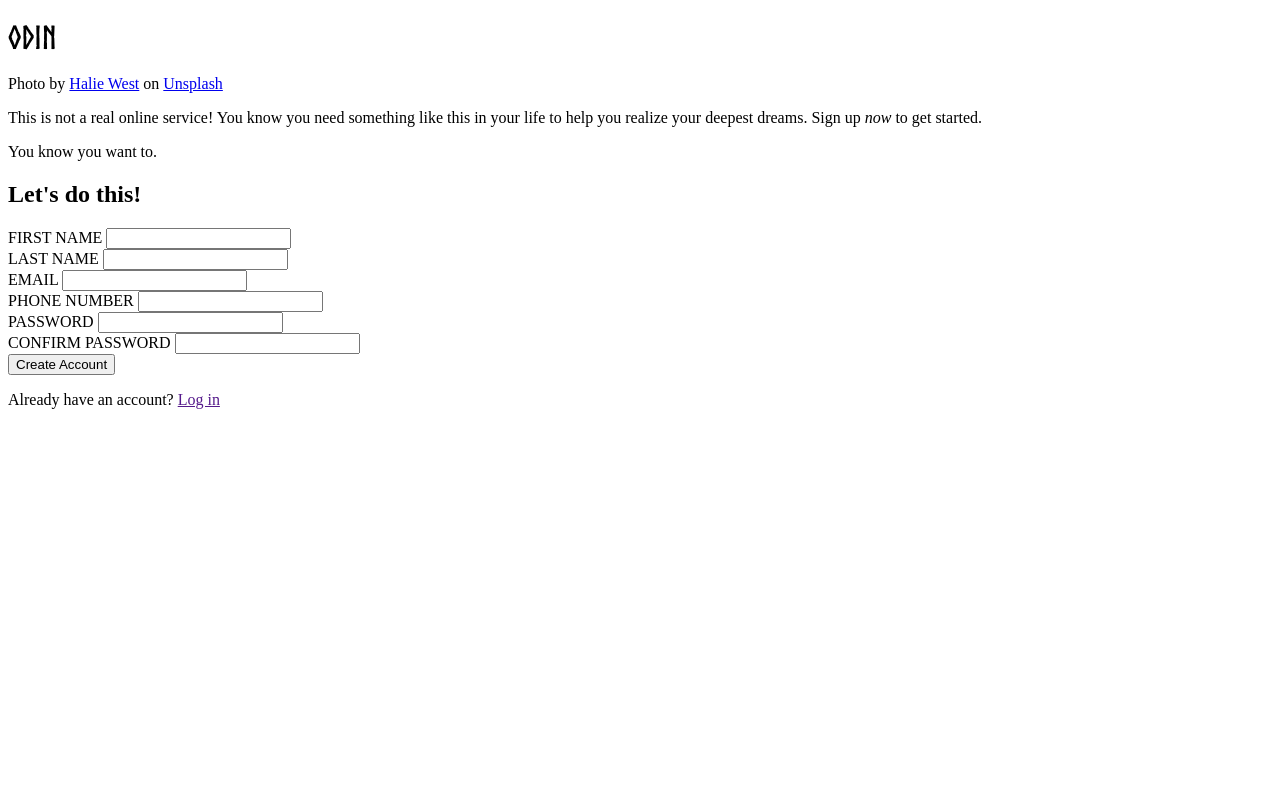
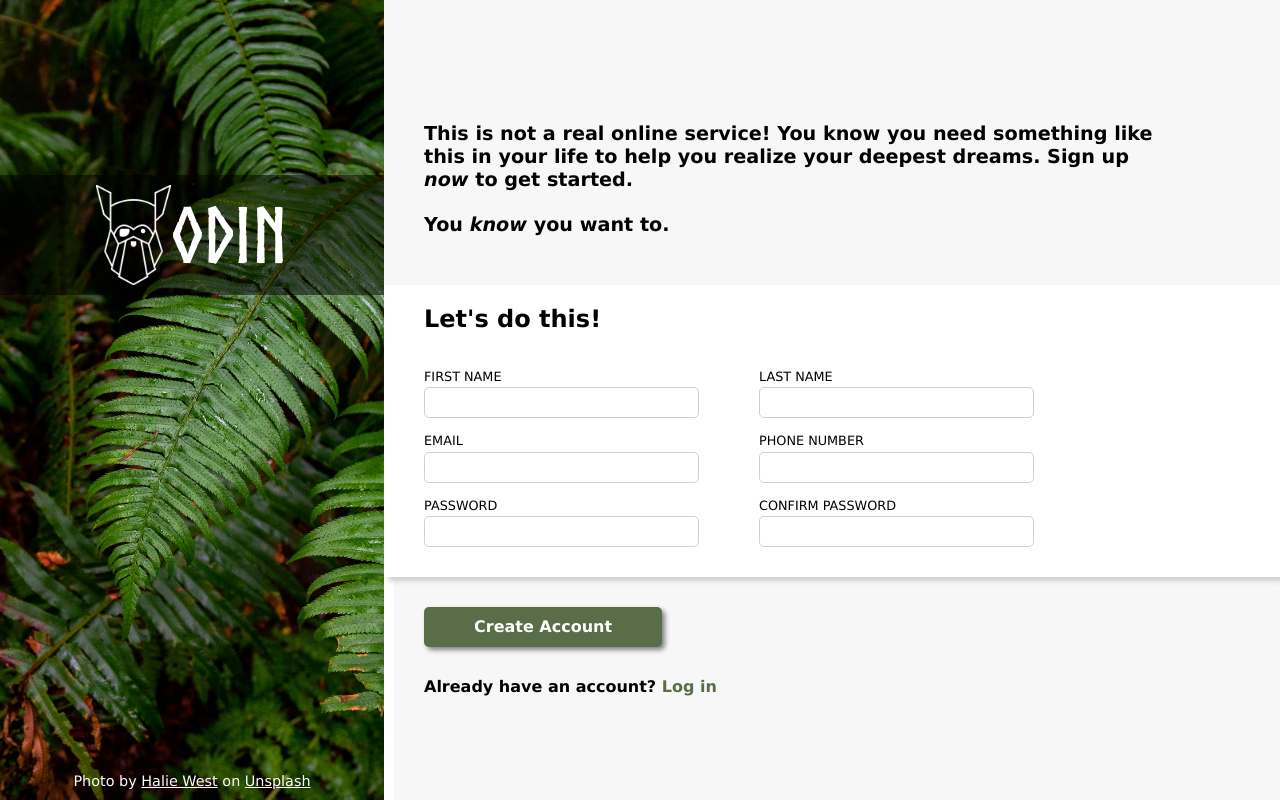
Before and after one commit to Jordan-9999/Sign-up-Form, a plain HTML site: page index.html in a window 1280 px wide. Drawn offline with Linux system fonts and the light colour scheme; files whose address does not match are found by name.

Commit message:
Finished CSS and tweaked html

```diff
--- a/index.html
+++ b/index.html
@@ -9,20 +9,24 @@
 <body>
 
 
+
     <div class="background">
         <div class="logo-banner">
-        <!--<img src="/home/jordan/repos/Sign-up-Form/images/odin-lined.png" alt="odin logo">-->
+            <img  class="logo-img" src="/home/jordan/repos/Sign-up-Form/images/odin-lined.png" alt="odin logo">
         <h1 class="company-logo">ODIN</h1>
         </div>
 
-    <!--<img src="/home/jordan/repos/Sign-up-Form/images/halie-west-25xggax4bSA-unsplash.jpg" alt="green leaves">-->
+
 
         <p>Photo by <a href="https://unsplash.com/@haliewestphoto?utm_content=creditCopyText&utm_medium=referral&utm_source=unsplash">Halie West</a> on <a href="https://unsplash.com/photos/green-leaf-plant-in-close-up-photography-25xggax4bSA?utm_content=creditCopyText&utm_medium=referral&utm_source=unsplash">Unsplash</a></p>
     </div>
 
-<div>
-    <p>This is not a real online service! You know you need something like this in your life to help you realize your deepest dreams. Sign up <em>now</em> to get started.</p>
-    <p> You know you want to.</p>
+
+    <div class="form-page">
+        <div class="intro">
+            <p>This is not a real online service! You know you need something like this in your life to help you realize your deepest dreams.
+            Sign up <em>now</em> to get started.</p>
+            <p> You <em>know</em> you want to.</p>
         </div>
 
         <div class="form-section">
@@ -30,39 +34,52 @@
 
         <form action="" method="post">
 
-    <div>
+            <div class="form-row">
+
+                <div class="form-col">
                     <label for="first-name">FIRST NAME</label>
                     <input type="text" id="first-name" name="first-name">
                 </div>
-    <div>
+
+                <div class="form-col">
                     <label for="last-name">LAST NAME</label>
                     <input type="text" id="last-name" name="last-name">
                 </div>
-    <div>
+
+            </div>
+            <div class="form-row">
+                <div class="form-col">
                     <label for="email">EMAIL</label>
                     <input type="email" id="email" name="email">
                 </div>
-    <div>
+
+                <div class="form-col">
                     <label for="phone-number">PHONE NUMBER</label>
                     <input type="tel" id="phone-number" name="phone-number" pattern="[0-9]{3}-[0-9]{3}-[0-9]{4}">
                 </div>
-    <div>
+            </div>
+            <div class="form-row">
+                <div class="form-col">
                     <label for="password">PASSWORD</label>
                     <input type="password" id="password" name="password">
                 </div>
-    <div>
+
+                <div class="form-col">
                     <label for="confirm-pwd">CONFIRM PASSWORD</label>
                     <input type="password" id="confirm-pwd" name="confirm-pwd">
+                </div>
             </div>
         </form>
         </div>
 
         <div class="submit-section">
-<button type="submit">Create Account</button>
+        <button class="submit-btn" type="submit">Create Account</button>
+
+
+        <p>Already have an account? <a href="">Log in</a></p>
         </div>
 
-<p>Already have an account? <a href="">Log in</a></p>
-
+    </div>
 
 
 </body>
--- a/style.css
+++ b/style.css
@@ -6,8 +6,183 @@
     font-style: normal;
     font-display: swap;
 }
+*, *::before, *::after {
+    box-sizing: border-box;
+  }
+  * {
+    margin: 0;
+  }
+  body {
+    line-height: 1.2;
+    height:100vh;
+    display:flex;
+
+  }
+  img{
+    display: block;
+    max-width: 100%;
+  }
+  input, button, textarea, select {
+    font: inherit;
+  }
+  p{
+    font-family: Verdana, Geneva, Tahoma, sans-serif;
+  }
+
+.logo-banner{
+    display:flex;
+    align-items:center;
+    justify-content: center;
+    background-color: black;
+    background-color: rgba(0, 0, 0, 0.5);
+    width:100%;
+    padding-top:10px;
+    padding-bottom: 10px;
 
 
+}
+.logo-img{
+    width: 15%;
+    min-width: 75px;
+
+}
 .company-logo{
     font-family: 'Norse', sans-serif;
+    color:white;
+    font-size: calc(70px + .5vw);
 }
+
+div{
+border: 0px solid rgb(231, 231, 231);
+}
+.background{
+    display:flex;
+    flex-direction: column;
+    align-items:center;
+    justify-content: space-between;
+    background-image: url("/home/jordan/repos/Sign-up-Form/images/halie-west-25xggax4bSA-unsplash.jpg");
+    width:30%;
+    padding-top:175px;
+    background-size:cover;
+}
+.background > p{
+    color:white;
+    font-size: 0.9rem;
+    padding-bottom:10px;
+}
+
+a:link{
+    color:white;
+}
+
+.form-page{
+    width:70%;
+    height:100%;
+    display:flex;
+    flex-direction: column;
+}
+
+.intro{
+    background-color: rgb(247, 247, 247);
+    padding-top: 100px;
+    padding-bottom:40px;
+    padding-left:40px;
+    height:100%;
+    width:100%;
+}
+.intro > p{
+    max-inline-size: 55ch;
+    font-weight: bold;
+    font-size: 1.2rem;
+    margin-top:22px;
+    border: 0px solid black;
+}
+
+
+.form-section{
+    display: flex;
+    flex-direction: column;
+    justify-content: space-between;
+    position: relative;
+    padding-top: 20px;
+    padding-bottom:30px;
+    padding-left:40px;
+    height:100%;
+    width:100%;
+    box-shadow: 4px 4px 5px rgb(207, 207, 207);
+    font-family: Verdana, Geneva, Tahoma, sans-serif;
+}
+.form-section > h2{
+padding-bottom:20px;
+}
+
+.form-row{
+    display: flex;
+
+}
+
+.form-col{
+    display:flex;
+    flex-direction:column;
+    padding-right:60px;
+    padding-top:15px;
+}
+label{
+    font-size: .8rem;
+    padding-bottom:3px;
+}
+input{
+    border:1px solid rgb(207, 207, 207);
+    padding:5px 5px 5px 5px;
+    width:275px;
+    border-radius: 5px;
+}
+
+input:focus{
+    outline: 2px solid rgb(91, 91, 253);
+    border:0px;
+    box-shadow: 3px 3px 5px grey;
+
+}
+
+input:invalid{
+    outline-color: rgb(253, 91, 91);
+}
+
+.submit-section{
+    background-color: rgb(247, 247, 247);
+    padding:30px;
+    margin-left: 10px;
+    height:100%;
+    width:100%;
+    font-family: Verdana, Geneva, Tahoma, sans-serif;
+    font-weight: bold;
+}
+.submit-btn{
+    padding:10px 50px;
+    margin-bottom:30px;
+    /*background-color: #596D48;*/
+    background-color: #596D48;
+    color:white;
+    border-radius: 5px;
+    border-style: none;
+    box-shadow: 3px 3px 5px grey;
+}
+.submit-btn:hover{
+   /* background-color: #596d48b9;*/
+   background-color: #37492a;
+
+    cursor:pointer;
+}
+.submit-section  a:link{
+    text-decoration: none;
+}
+
+
+.submit-section a:visited{
+    color:#596D48;
+    text-decoration: none;
+}
+.submit-section  a:hover{
+    color: #37492a;
+}
```
Lines whose indentation alone changed are shown as unchanged.
